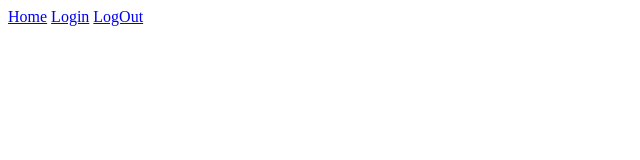
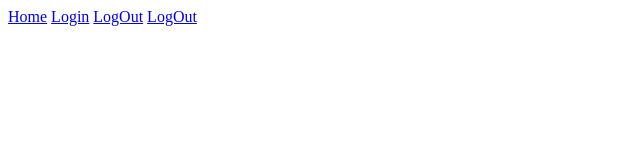
Before and after one commit to DmitryLyalin/TestGitApp, a plain HTML site: page index.html in a window 1280 px wide. Shown: the full height of the page, 0-640 px from the left. Drawn offline with Linux system fonts and the light colour scheme.

Commit message:
add one more link

```diff
--- a/index.html
+++ b/index.html
@@ -12,5 +12,6 @@
     <a href="index.html">Home</a>
     <a href="login.html">Login</a>
     <a href="logout.html">LogOut</a>
+    <a href="logout.html">LogOut</a>
 </body>
 </html>
```
